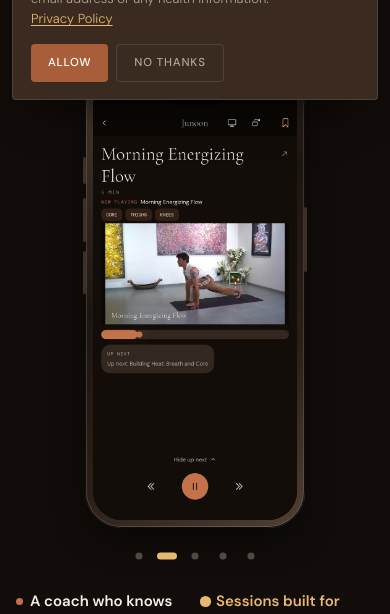
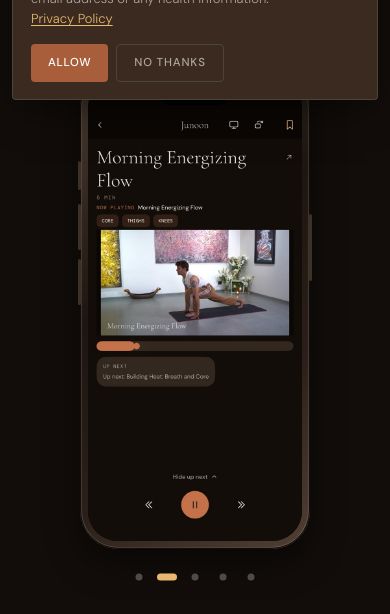
Before and after one commit to junoon-wellness/JunoonLandingPage, a Next.js app: page / in a window 390 px wide. Shown: the part 732-1346 px from the top of the page. Built offline with nearby package versions, Linux system fonts and the light colour scheme; no server answers.

Commit message:
Landing round 2: the gallery phone gets its intended size (the frame's later .ip rule was winning) and cannot shrink under its dots
Co-Authored-By: Claude Opus 5.5 <noreply@anthropic.com>
Claude-Session: https://claude.ai/code/session_01CCf219zYvrAyy13HNS7Vhi

```diff
--- a/app/home.css
+++ b/app/home.css
@@ -312,13 +312,16 @@ html:has(.jh) body::-webkit-scrollbar {
    Tue 10 Nov; components/home/HeroGallery.tsx). The features on each side are
    buttons; the one whose screen is showing lights its dot. */
 .jh .h4-gal {
+  flex: none;
   display: flex;
   flex-direction: column;
   align-items: center;
   gap: 16px;
 }
-.jh .h4-gal-phone {
-  --ip-w: 262px;
+/* .ip.h4-gal-phone: the frame's own .ip rule comes later in this file, so
+   the gallery's size needs the extra class to win */
+.jh .ip.h4-gal-phone {
+  --ip-w: 240px;
 }
 .jh .h4-gal-img {
   opacity: 0;
@@ -1108,8 +1111,8 @@ html:has(.jh) body::-webkit-scrollbar {
   .jh .h4-gal {
     order: -1;
   }
-  .jh .h4-gal-phone {
-    --ip-w: 250px;
+  .jh .ip.h4-gal-phone {
+    --ip-w: 230px;
   }
   .jh .h4-feats {
     display: grid;
```
